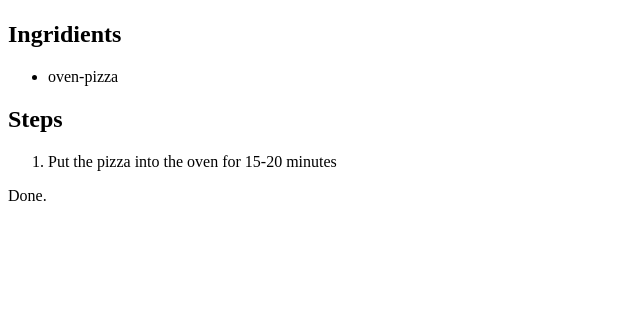
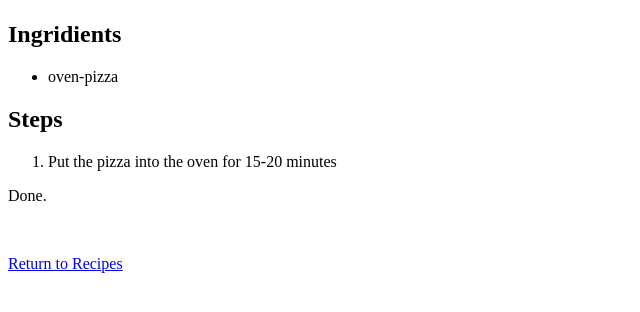
Before and after one commit to samuelstph/odin-recipes, a plain HTML site: page recipes/oven-pizza.html in a window 1280 px wide. Shown: the part 308-620 px from the top of the page, without its empty margins (0-640 px from the left). Drawn offline with Linux system fonts and the light colour scheme.

Commit message:
add option to return to main page

```diff
--- a/recipes/oven-pizza.html
+++ b/recipes/oven-pizza.html
@@ -24,5 +24,8 @@
         </li>
     </ol>
     <p>Done.</p>
+
+    <br>
+    <p><a href="../index.html">Return to Recipes</a></p>
 </body>
 </html>
```
Also changed, not shown: recipes/raw-spaghetti.html (+3 -0 lines), recipes/sliced-tomato.html (+3 -0 lines).
